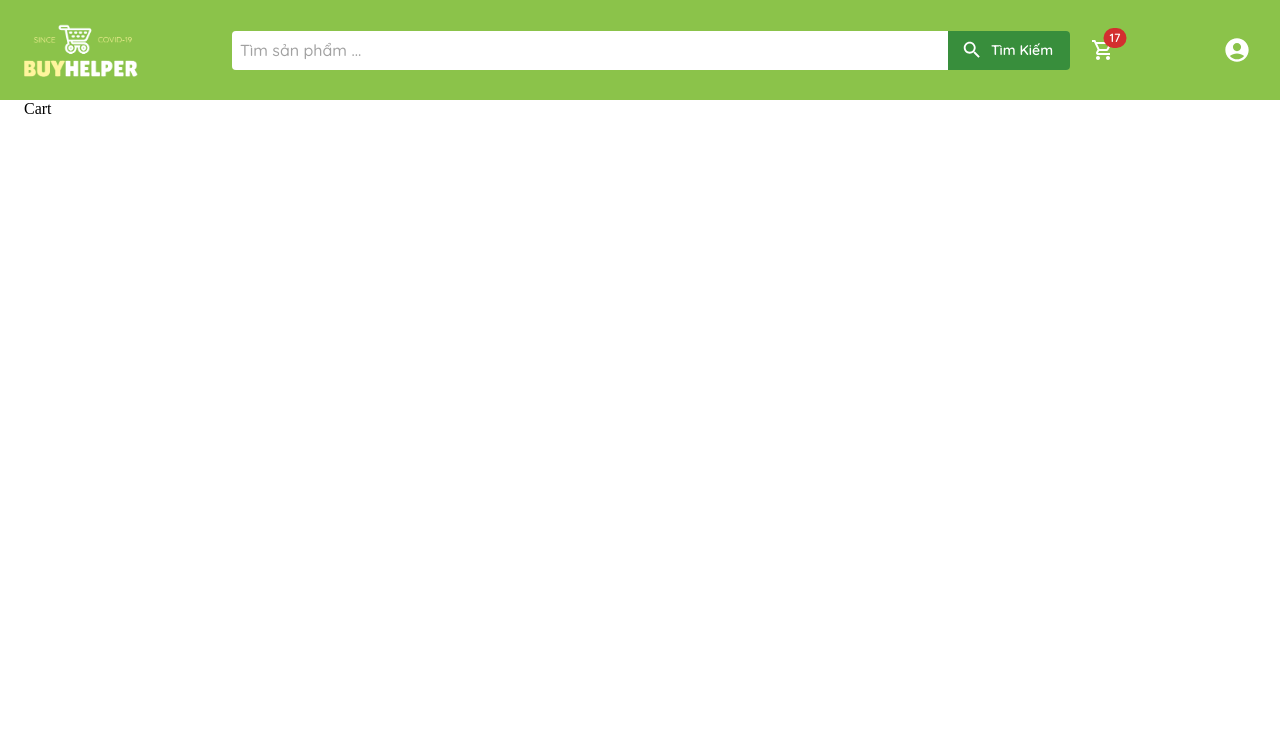
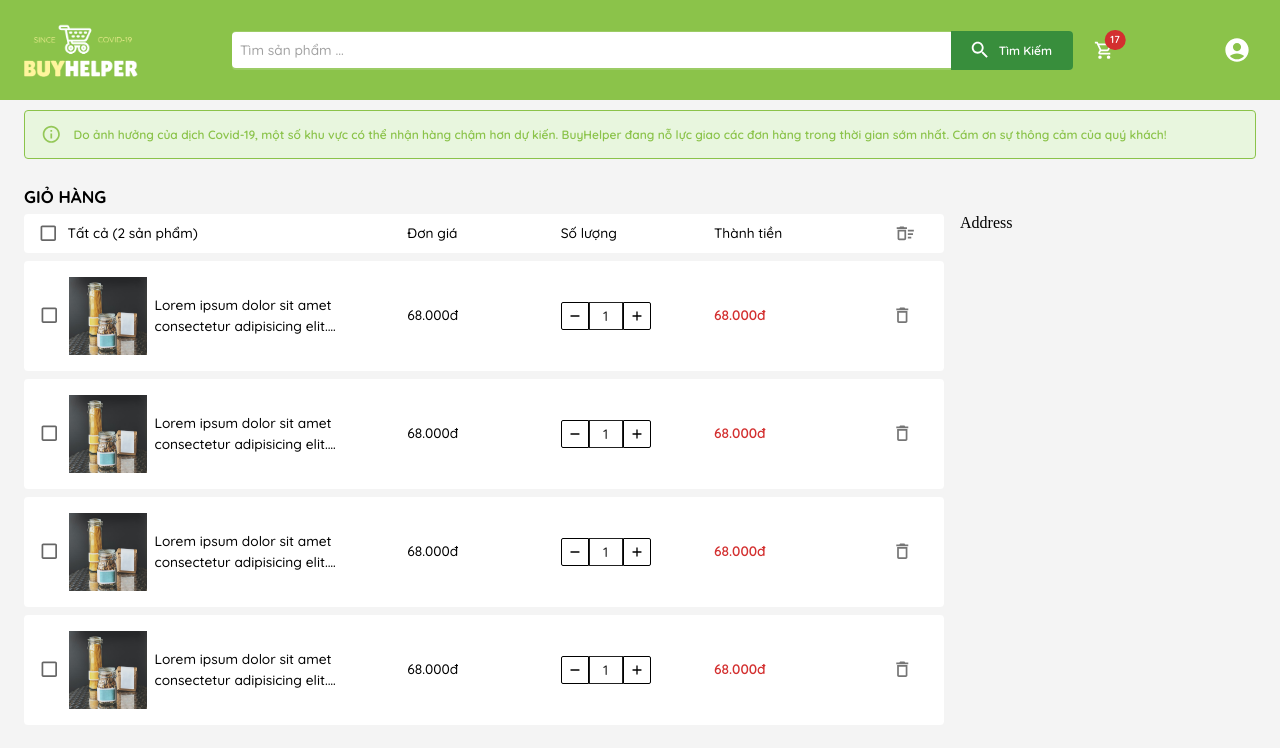
Before and after one commit to nguyentran-se/buy-helper-client, a React (Create React App) app: page /cart in a window 1280 px wide. Shown: the top 748 px of the page. Built offline with nearby package versions, Linux system fonts and the light colour scheme.

Commit message:
feat: cart product layout

```diff
--- a/package.json
+++ b/package.json
@@ -13,6 +13,7 @@
     "@testing-library/react": "^11.1.0",
     "@testing-library/user-event": "^12.1.10",
     "node-sass": "4.14.1",
+    "prop-types": "^15.7.2",
     "react": "^17.0.2",
     "react-dom": "^17.0.2",
     "react-router-dom": "^5.3.0",
--- a/src/assets/styles/_setup.scss
+++ b/src/assets/styles/_setup.scss
@@ -9,7 +9,11 @@ a {
     color: unset;
   }
 }
-
+img {
+  display: block;
+  width: 100%;
+  height: auto;
+}
 body {
   overflow-y: overlay;
   overflow-x: hidden;
--- a/src/layouts/MainLayout.jsx
+++ b/src/layouts/MainLayout.jsx
@@ -4,7 +4,7 @@ import Header from './Header/Header';
 
 const MainLayout = ({ children }) => {
   return (
-    <div>
+    <div style={{ backgroundColor: '#F4F4F4', minHeight: '100vh' }}>
       <Header />
       <Container>
         <main>{children}</main>
--- a/src/pages/Cart/Cart.jsx
+++ b/src/pages/Cart/Cart.jsx
@@ -1,7 +1,14 @@
 import React from 'react';
+import CartIntro from './components/CartIntro';
+import CartProducts from './components/CartProducts';
 
 const Cart = () => {
-  return <div>Cart</div>;
+  return (
+    <div className="buyhelper-cart" style={{ paddingBottom: '50px' }}>
+      <CartIntro />
+      <CartProducts />
+    </div>
+  );
 };
 
 export default Cart;
--- /dev/null
+++ b/src/pages/Cart/components/CartIntro.jsx
@@ -0,0 +1,43 @@
+import { InfoOutlined } from '@mui/icons-material';
+import { Alert, Typography } from '@mui/material';
+import React from 'react';
+
+const CartIntro = () => {
+  return (
+    <>
+      <Alert
+        variant="outlined"
+        severity="info"
+        sx={{
+          borderColor: (theme) => theme.palette.primary.main,
+          mt: '10px',
+          alignItems: 'center',
+          backgroundColor: 'rgb(232, 246, 222)',
+          color: (theme) => theme.palette.primary.main,
+          fontWeight: '600',
+        }}
+        icon={
+          <InfoOutlined
+            sx={{
+              color: (theme) => theme.palette.primary.main,
+            }}
+          />
+        }
+      >
+        Do ảnh hưởng của dịch Covid-19, một số khu vực có thể nhận hàng chậm hơn
+        dự kiến. BuyHelper đang nỗ lực giao các đơn hàng trong thời gian sớm
+        nhất. Cám ơn sự thông cảm của quý khách!
+      </Alert>
+      <Typography
+        variant="h6"
+        component="h2"
+        margin="24px 0 4px 0"
+        fontWeight="700"
+      >
+        GIỎ HÀNG
+      </Typography>
+    </>
+  );
+};
+
+export default CartIntro;
--- /dev/null
+++ b/src/pages/Cart/components/CartProduct.jsx
@@ -0,0 +1,112 @@
+import { AddRounded, DeleteOutlined, RemoveRounded } from '@mui/icons-material';
+import {
+  ButtonBase,
+  Checkbox,
+  Grid,
+  IconButton,
+  Stack,
+  TextField,
+  Typography,
+} from '@mui/material';
+import { styled } from '@mui/material/styles';
+import { Box } from '@mui/system';
+import productSample from 'assets/images/food-sample.png';
+import React from 'react';
+
+export const StyledGridFieldContainer = styled(Grid)(({ theme }) => ({
+  backgroundColor: theme.palette.common.white,
+  borderRadius: '4px',
+  marginBottom: 8,
+  userSelect: 'none',
+}));
+
+export const StyledGridFieldItem = styled(Grid)({
+  display: 'flex',
+  alignItems: 'center',
+});
+
+const StyledTextField = styled(TextField)({
+  width: 34,
+  height: 28,
+  outline: 'none',
+  '& .MuiOutlinedInput-root': {
+    // borderColor: 'inherit',
+    height: '100%',
+    borderRadius: 'unset',
+    '&.Mui-focused': {
+      border: '1px solid',
+      '& .MuiOutlinedInput-notchedOutline': {
+        border: 'none',
+      },
+    },
+    '& .MuiOutlinedInput-notchedOutline': {
+      borderColor: 'rgba(0, 0, 0, 0.87)',
+    },
+  },
+  '& .MuiInputBase-input': {
+    padding: 0,
+    textAlign: 'center',
+  },
+});
+const CartProduct = ({ handleIncrement, handleDecrement, counter }) => {
+  return (
+    <StyledGridFieldContainer container>
+      {/* Product */}
+      <Grid item lg={5} pr={6} pl={'6px'}>
+        <Box sx={{ display: 'flex', alignItems: 'center', padding: '16px 0' }}>
+          <Checkbox />
+          {/* <RatioImage src={productSample} /> */}
+          <Stack direction="row" spacing={1} sx={{ alignItems: 'center' }}>
+            <img src={productSample} alt="" style={{ width: 78, height: 78 }} />
+            <Typography variant="body1" className="line-clamp--2">
+              Lorem ipsum dolor sit amet consectetur adipisicing elit. Odio
+              ducimus facere eum autem cupiditate? Et consectetur nulla
+              voluptatum minima, omnis, esse error delectus placeat accusantium
+              aliquam totam, natus nesciunt dolorem.
+            </Typography>
+          </Stack>
+        </Box>
+      </Grid>
+      <StyledGridFieldItem item lg={2} pr={2}>
+        <Typography variant="body1">{'68.000'}đ</Typography>
+      </StyledGridFieldItem>
+      <StyledGridFieldItem item lg={2} pr={2}>
+        {/* <ButtonGroup
+          size="small"
+          aria-label="small outlined button group"
+          color="inherit"
+        > */}
+        <Stack direction="row">
+          <ButtonBase
+            onClick={handleDecrement}
+            sx={{ border: '1px solid', width: 28, borderRadius: '2px 0 0 2px' }}
+          >
+            <RemoveRounded fontSize="16px" />
+          </ButtonBase>
+          <StyledTextField size="20px" defaultValue={1} />
+          <ButtonBase
+            onClick={handleIncrement}
+            sx={{ border: '1px solid', width: 28, borderRadius: '0 2px 2px 0' }}
+          >
+            <AddRounded fontSize="16px" />
+          </ButtonBase>
+        </Stack>
+        {/* </ButtonGroup> */}
+      </StyledGridFieldItem>
+      <StyledGridFieldItem item lg={2} pr={2}>
+        <Typography variant="body1" color="error" fontWeight="600">
+          {'68.000'}đ
+        </Typography>
+      </StyledGridFieldItem>
+      <StyledGridFieldItem item lg={1} sx={{ justifyContent: 'center' }}>
+        <IconButton sx={{ marginLeft: '-6px' }}>
+          <DeleteOutlined
+          //onclick
+          />
+        </IconButton>
+      </StyledGridFieldItem>
+    </StyledGridFieldContainer>
+  );
+};
+
+export default CartProduct;
--- /dev/null
+++ b/src/pages/Cart/components/CartProducts.jsx
@@ -0,0 +1,39 @@
+import { DeleteSweepOutlined } from '@mui/icons-material';
+import {
+  Checkbox,
+  FormControlLabel,
+  Grid,
+  IconButton,
+  Stack,
+  Typography,
+} from '@mui/material';
+import { styled } from '@mui/material/styles';
+import { Box } from '@mui/system';
+import productSample from 'assets/images/food-sample.png';
+import React from 'react';
+import CartProduct from './CartProduct';
+import CartProductsHeading from './CartProductsHeading';
+
+const CartProducts = () => {
+  return (
+    <Grid container spacing={2}>
+      {/* LEFT */}
+      <Grid item lg={9}>
+        {/* Field: Don gia, ... */}
+        <CartProductsHeading />
+        {/* Products */}
+        <CartProduct />
+        <CartProduct />
+        <CartProduct />
+        <CartProduct />
+      </Grid>
+
+      {/* RIGHT */}
+      <Grid item lg={3}>
+        Address
+      </Grid>
+    </Grid>
+  );
+};
+
+export default CartProducts;
--- /dev/null
+++ b/src/pages/Cart/components/CartProductsHeading.jsx
@@ -0,0 +1,46 @@
+import { DeleteSweepOutlined } from '@mui/icons-material';
+import {
+  Checkbox,
+  FormControlLabel,
+  Grid,
+  IconButton,
+  Typography,
+} from '@mui/material';
+import React from 'react';
+import { StyledGridFieldContainer, StyledGridFieldItem } from './CartProduct';
+
+const CartProductsHeading = () => {
+  return (
+    <StyledGridFieldContainer container>
+      <Grid item lg={5} pr={6} pl={2}>
+        <FormControlLabel
+          label={`Tất cả (${2} sản phẩm)`}
+          control={
+            <Checkbox
+            // checked
+            //onChange
+            />
+          }
+        />
+      </Grid>
+      <StyledGridFieldItem item lg={2} pr={2}>
+        <Typography variant="body1">Đơn giá</Typography>
+      </StyledGridFieldItem>
+      <StyledGridFieldItem item lg={2} pr={2}>
+        <Typography variant="body1">Số lượng</Typography>
+      </StyledGridFieldItem>
+      <StyledGridFieldItem item lg={2} pr={2}>
+        <Typography variant="body1">Thành tiền</Typography>
+      </StyledGridFieldItem>
+      <StyledGridFieldItem item lg={1} sx={{ justifyContent: 'center' }}>
+        <IconButton>
+          <DeleteSweepOutlined
+          //onclick
+          />
+        </IconButton>
+      </StyledGridFieldItem>
+    </StyledGridFieldContainer>
+  );
+};
+
+export default CartProductsHeading;
--- a/src/pages/Home/components/ProductCard.jsx
+++ b/src/pages/Home/components/ProductCard.jsx
@@ -2,7 +2,6 @@ import { AddShoppingCart } from '@mui/icons-material';
 import {
   Card,
   CardContent,
-  CardMedia,
   IconButton,
   Tooltip,
   Typography,
@@ -11,13 +10,14 @@ import { styled } from '@mui/material/styles';
 import { Box } from '@mui/system';
 import foodSampleImg from 'assets/images/food-sample.png';
 import React from 'react';
+import RatioImage from 'shared/RatioImage/RatioImage';
+
 const StyledCard = styled(Card)(({ theme }) => ({
   flexGrow: 1,
   display: 'flex',
   flexDirection: 'column',
   cursor: 'pointer',
   padding: '8px',
-  fontSize: 1.5,
   '&:hover': {
     boxShadow:
       '0px 5px 5px -3px rgb(0 0 0 / 20%), 0px 8px 10px 1px rgb(0 0 0 / 14%), 0px 3px 14px 2px rgb(0 0 0 / 12%)',
@@ -28,21 +28,11 @@ const StyledCard = styled(Card)(({ theme }) => ({
     '&:last-child': { paddingBottom: 0 },
   },
 }));
-const ProductCardImg = styled('div')({
-  position: 'relative',
-  paddingBottom: '100%',
-  '& img': {
-    position: 'absolute',
-    width: '100%',
-    height: '100%',
-  },
-});
+
 const ProductCard = () => {
   return (
     <StyledCard variant="outlined">
-      <ProductCardImg>
-        <img src={foodSampleImg} alt="" />
-      </ProductCardImg>
+      <RatioImage src={foodSampleImg} alt="buyhelper" />
       <CardContent
         sx={{ flexGrow: 1, display: 'flex', flexDirection: 'column' }}
       >
--- /dev/null
+++ b/src/shared/RatioImage/RatioImage.jsx
@@ -0,0 +1,28 @@
+import { styled } from '@mui/material/styles';
+import PropTypes from 'prop-types';
+import React from 'react';
+
+const propTypes = {
+  src: PropTypes.string.isRequired,
+};
+
+const ProductCardImg = styled('div')({
+  position: 'relative',
+  paddingBottom: '100%',
+  '& img': {
+    position: 'absolute',
+    width: '100%',
+    height: '100%',
+  },
+});
+
+const RatioImage = ({ src, ...rest }) => {
+  return (
+    <ProductCardImg>
+      <img src={src} {...rest} />
+    </ProductCardImg>
+  );
+};
+RatioImage.propTypes = propTypes;
+
+export default RatioImage;
--- a/src/theme/typography.js
+++ b/src/theme/typography.js
@@ -1,5 +1,6 @@
 const typography = {
   fontFamily: 'Quicksand',
+  fontSize: 12,
   fontWeightLight: 400,
   fontWeightRegular: 500,
   fontWeightMedium: 600,
```
